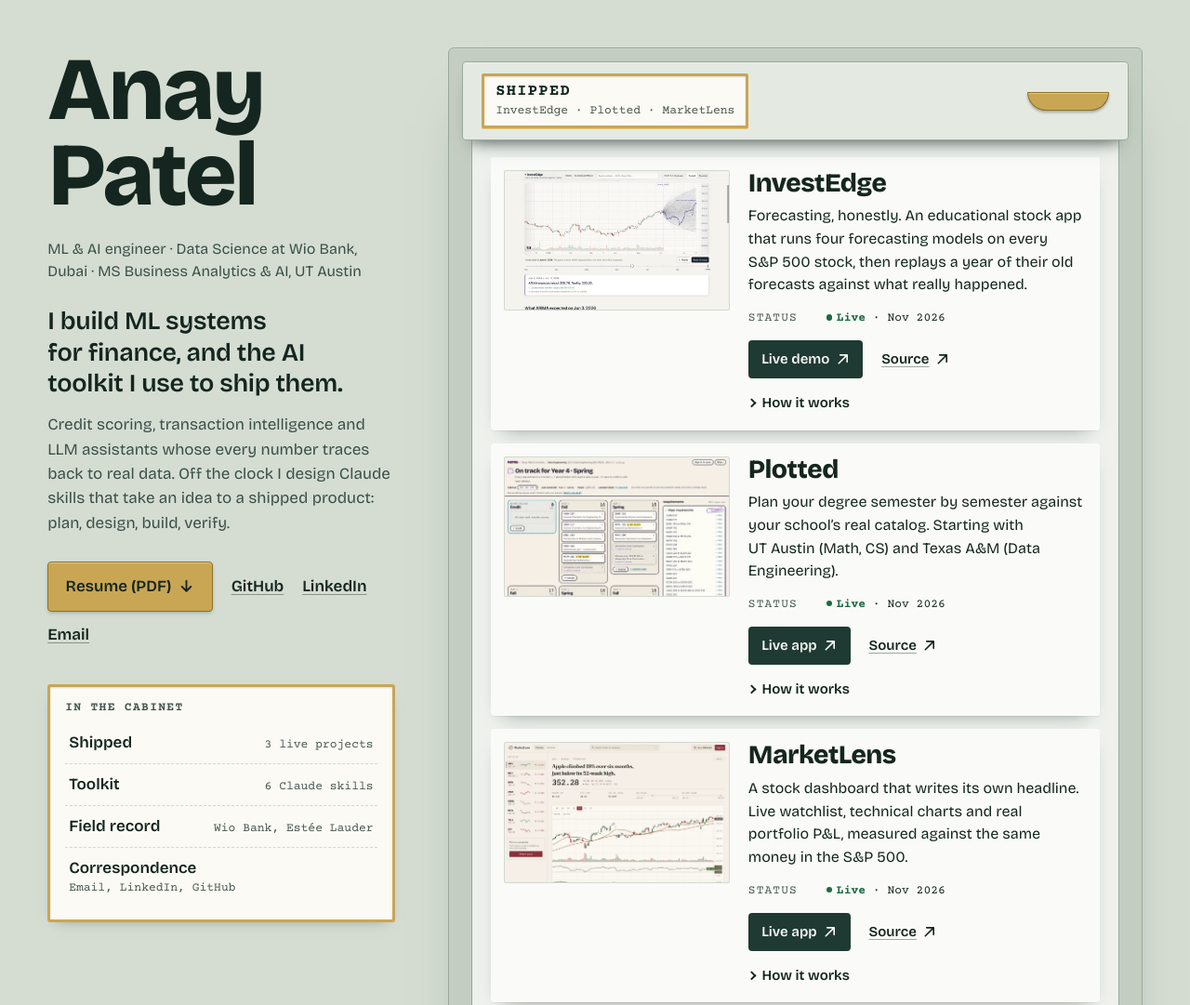
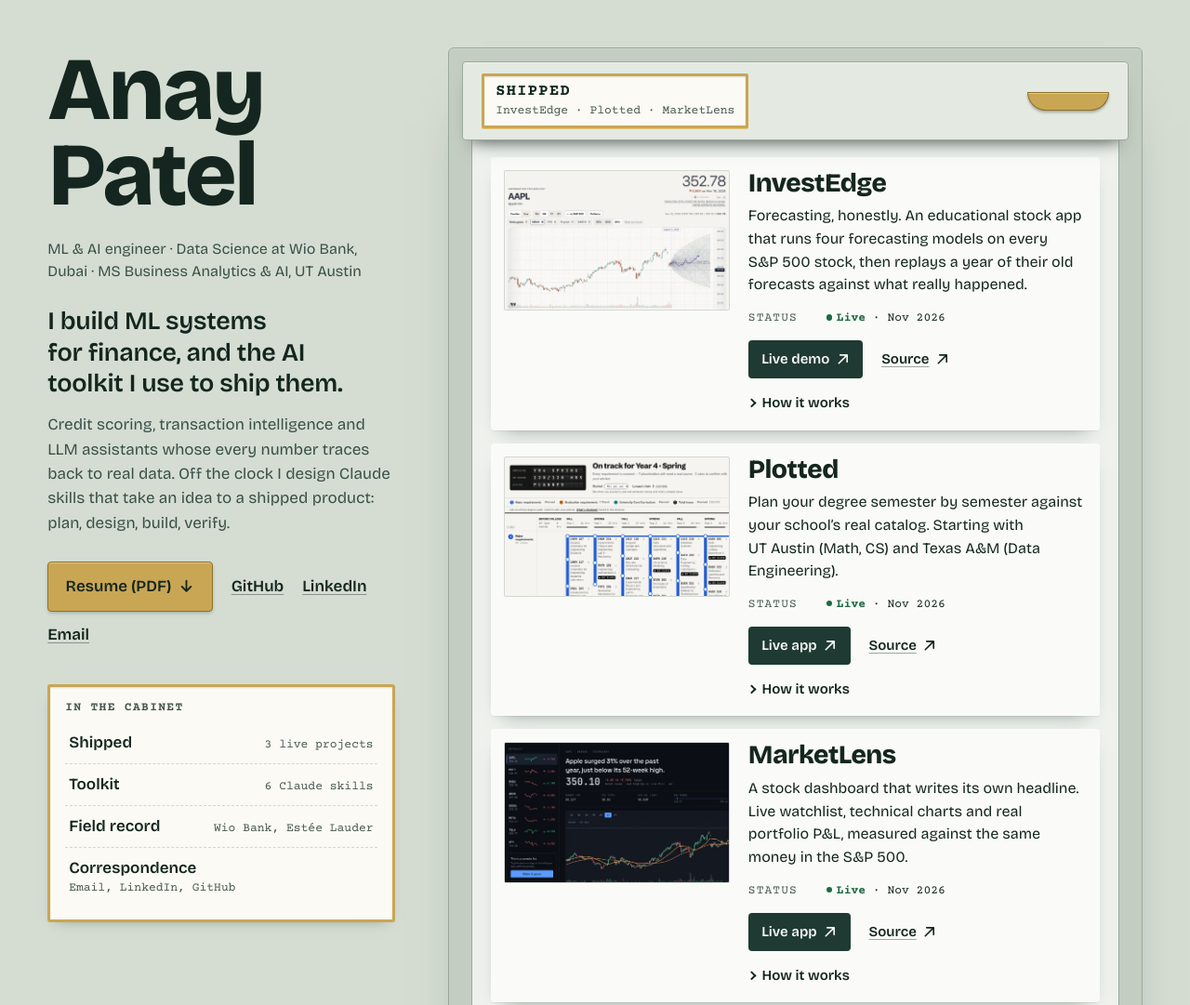
Before and after one commit to AnayPatel-P/anaypatel-p.github.io, a plain HTML site: page index.html in a window 1280 px wide. Shown: the top 1081 px of the page at 93% size. Drawn offline with Linux system fonts and the light colour scheme.

Commit message:
Update project thumbnails to match the redesigned apps
Recapture InvestEdge (rewound to Aug 4, 2026), Plotted (TAMU Data
Engineering route map) and MarketLens (Sharp lens) from the live apps
as 1000x625 WebP under new filenames, with alt text describing what is
on screen. Re-render the link-preview image and update provenance.

Co-Authored-By: Claude Opus 5.5 <noreply@anthropic.com>

```diff
--- a/index.html
+++ b/index.html
@@ -81,7 +81,7 @@
           <div class="shelf">
           <article class="specimen" id="p-investedge" data-skills="project-manager original-ui">
             <figure class="plate">
-              <img src="assets/rewind-and-release.jpg" width="800" height="500" alt="InvestEdge chart turned back to June 3, 2026: a pencilled fan of ARIMA futures with the real price inked through it in violet, and a card noting reality landed inside the 95% range but no closer than the naive guess" decoding="async" fetchpriority="high">
+              <img src="assets/investedge-rewind.webp" width="1000" height="625" alt="InvestEdge stock page for Apple, the chart dragged back to August 4, 2026: a pencilled fan of ARIMA futures with what really happened inked through it in violet, beside the naive guess" decoding="async" fetchpriority="high">
             </figure>
             <div class="spec-body">
               <h3>InvestEdge</h3>
@@ -104,7 +104,7 @@
 
           <article class="specimen" id="p-plotted" data-skills="project-manager original-ui">
             <figure class="plate">
-              <img src="assets/plotted-planner.webp" width="1000" height="625" alt="Plotted planner for Texas A&amp;M Data Engineering, headed &quot;On track for Year 4 · Spring&quot;, with semester columns of course stickers, two courses flagged No slack, and a requirements checklist marked Met" loading="lazy" decoding="async">
+              <img src="assets/plotted-route-map.webp" width="1000" height="625" alt="Plotted planner for Texas A&amp;M Data Engineering drawn as a route map: a split-flap board reading Year 4 Spring, 128 of 128 hours, planned; the headline &quot;On track for Year 4 · Spring&quot;; and semester columns where the major-requirements line runs through each course, several flagged No slack" loading="lazy" decoding="async">
             </figure>
             <div class="spec-body">
               <h3>Plotted</h3>
@@ -127,7 +127,7 @@
 
           <article class="specimen" id="p-marketlens" data-skills="project-manager original-ui">
             <figure class="plate">
-              <img src="assets/marketlens-analysis.webp" width="1000" height="625" alt="MarketLens analysis view in the Editorial lens: a headline reading &quot;Apple climbed 19% over six months, just below its 52-week high&quot;, a live price, key stats, and a six-month candlestick chart with moving averages, volume and RSI" loading="lazy" decoding="async">
+              <img src="assets/marketlens-sharp.webp" width="1000" height="625" alt="MarketLens in the dark Sharp lens: a watchlist of eight tickers with sparklines beside Apple, headlined &quot;Apple surged 31% over the past year, just below its 52-week high&quot;, with price, key stats and a one-year candlestick chart with moving averages, volume and RSI" loading="lazy" decoding="async">
             </figure>
             <div class="spec-body">
               <h3>MarketLens</h3>
```
Also changed, not shown: docs/og-card.html (+3 -3 lines), .impeccable/design.json, assets/investedge-rewind.webp (added), assets/marketlens-analysis.webp (deleted), assets/marketlens-sharp.webp (added), assets/og-image.png, assets/plotted-planner.webp (deleted), assets/plotted-route-map.webp (added), assets/rewind-and-release.jpg (deleted), 1 other file.
